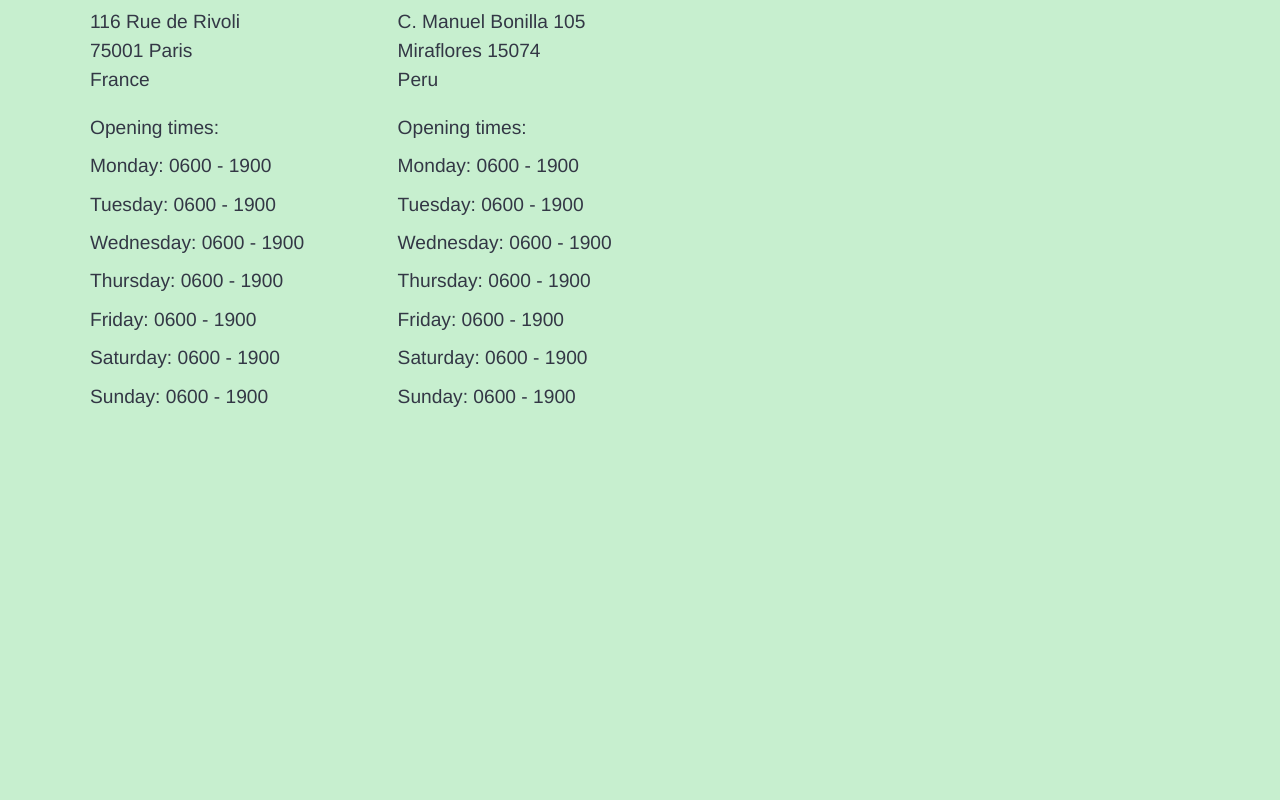
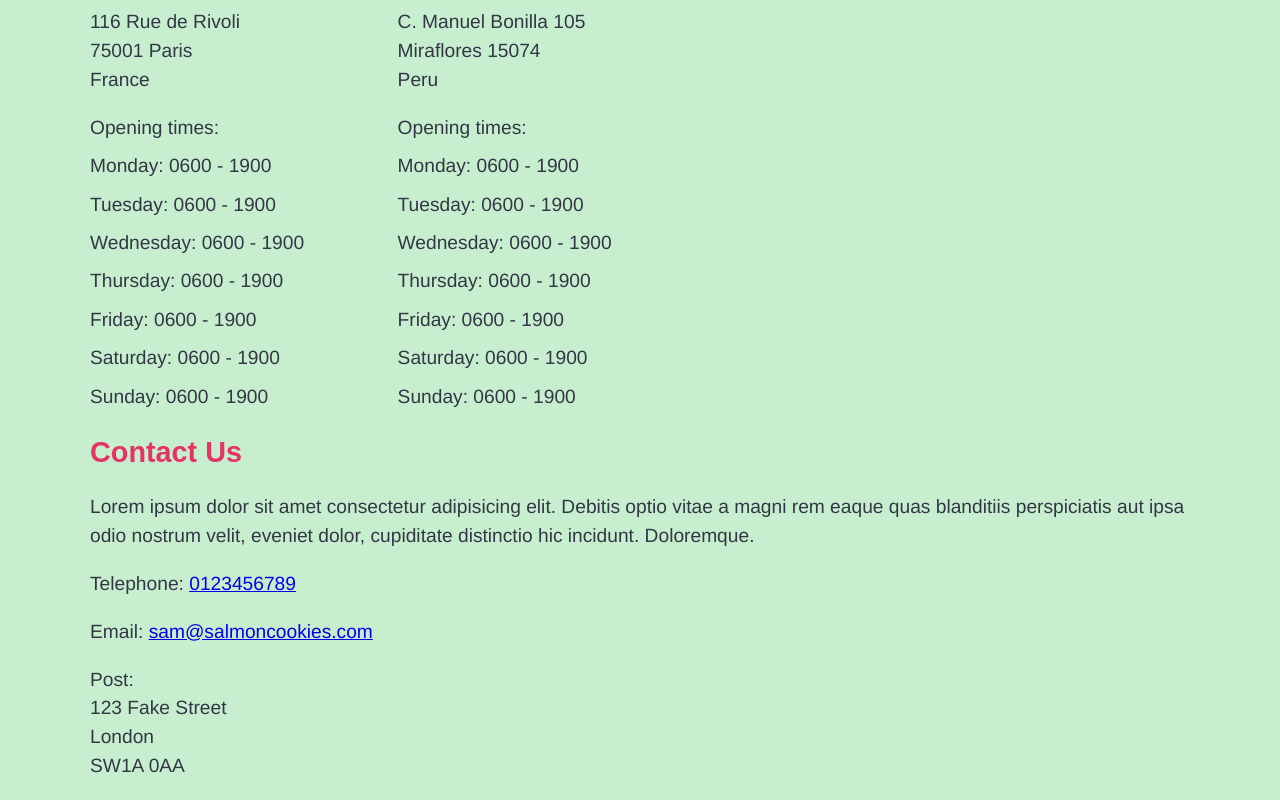
Before and after one commit to crackerFactory64/cookie-stand, a plain HTML site: page index.html in a window 1280 px wide. Shown: the part 2052-2852 px from the top of the page. Before the commit the page ends 2483 px from the top, so only its background shows below. Drawn offline with Linux system fonts and the light colour scheme; a web font is replaced by a local one.

Commit message:
Add contact section

```diff
--- a/index.html
+++ b/index.html
@@ -161,6 +161,26 @@
             </article>
           </div>
         </section>
+        <section class="contact">
+          <h2>Contact Us</h2>
+          <p>
+            Lorem ipsum dolor sit amet consectetur adipisicing elit. Debitis
+            optio vitae a magni rem eaque quas blanditiis perspiciatis aut ipsa
+            odio nostrum velit, eveniet dolor, cupiditate distinctio hic
+            incidunt. Doloremque.
+          </p>
+          <p>Telephone: <a href="tel: 0123456789">0123456789</a></p>
+          <p>
+            Email:
+            <a href="mailto:sam@salmoncookies.com">sam@salmoncookies.com</a>
+          </p>
+          <p>
+            Post: <br />
+            123 Fake Street<br />
+            London<br />
+            SW1A 0AA
+          </p>
+        </section>
       </div>
     </main>
   </body>
--- a/style.css
+++ b/style.css
@@ -126,3 +126,11 @@ ul {
 li {
   margin-top: 0.5em;
 }
+
+.contact > p {
+  margin-top: 1em;
+}
+
+.contact > p:not(:first-of-type)::first-line:not(a) {
+  font-weight: 600;
+}
```
